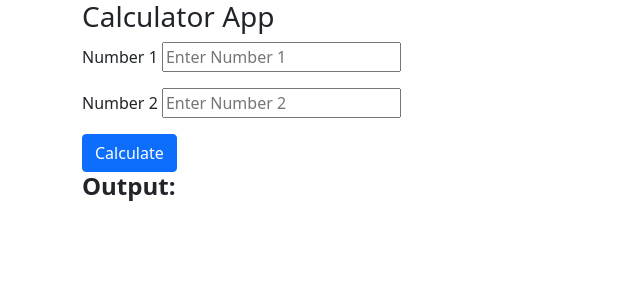
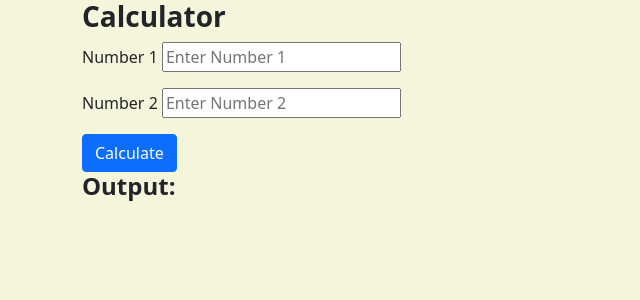
Before and after one commit to terencelim321/chihuahua2, a Flask app: page /calculator in a window 1280 px wide. Shown: the top 300 px of the page, without its empty margins (0-640 px from the left). Run offline with Flask 2, Linux system fonts and the light colour scheme.

Commit message:
Update sum.html

```diff
--- a/templates/sum.html
+++ b/templates/sum.html
@@ -3,7 +3,7 @@
     <head>
     <meta charset="utf-8">
     <meta name="viewport" content="width=device-width, initial-scale=1, shrink-to-fit=no">
-    <title>Calculator App</title>
+    <title>Calculator</title>
 
     <!--css stylesheet-->
     <link rel="stylesheet" href="https://cdnjs.cloudflare.com/ajax/libs/font-awesome/4.7.0/css/font-awesome.min.css">
@@ -12,14 +12,19 @@
     <!-- CSS only -->
     <link href="https://cdn.jsdelivr.net/npm/bootstrap@5.0.0-beta2/dist/css/bootstrap.min.css" rel="stylesheet"
     integrity="sha384-BmbxuPwQa2lc/FVzBcNJ7UAyJxM6wuqIj61tLrc4wSX0szH/Ev+nYRRuWlolflfl" crossorigin="anonymous">
+    <style>
+        body {
+            background-color: beige;
+        }
+    </style>
 
     </head>
-    <body>
-        <div class="container">
-            <h3>Calculator App</h3>
+    <body >
+        <div class="container" id = "title">
+            <h3><strong>Calculator </strong></h3>
         </div>
 
-        <div class = "container">
+        <div class = "container" id="body">
             <form id="form" action='#' >
                 <p>Number 1 <input type = "number" name = "number1" placeholder = "Enter Number 1"/></p>
                 <p>Number 2 <input type = "number" name = "number2" placeholder = "Enter Number 2"/></p>
@@ -29,8 +34,8 @@
             <button type="button" class="btn btn-primary" onclick="display()">Calculate </button>
         </div>
 
-        <div class="container">
-            <h4><strong>Output:</strong></h4><span><p id="output"></p></span>
+        <div class="container" >
+            <h4><strong>Output:</strong></h4><span><h4><p id="output"></p></h4></span>
 
         </div>
 
```
